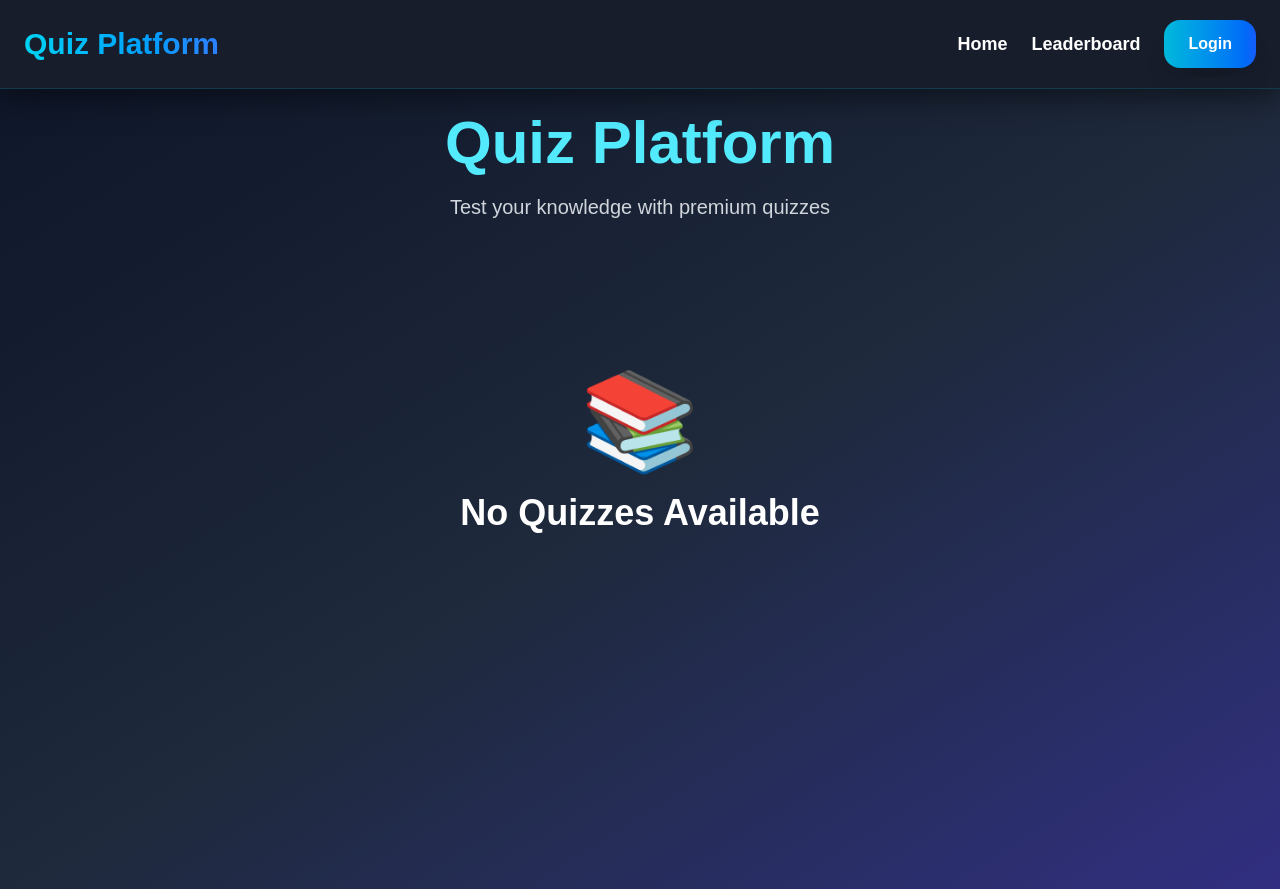
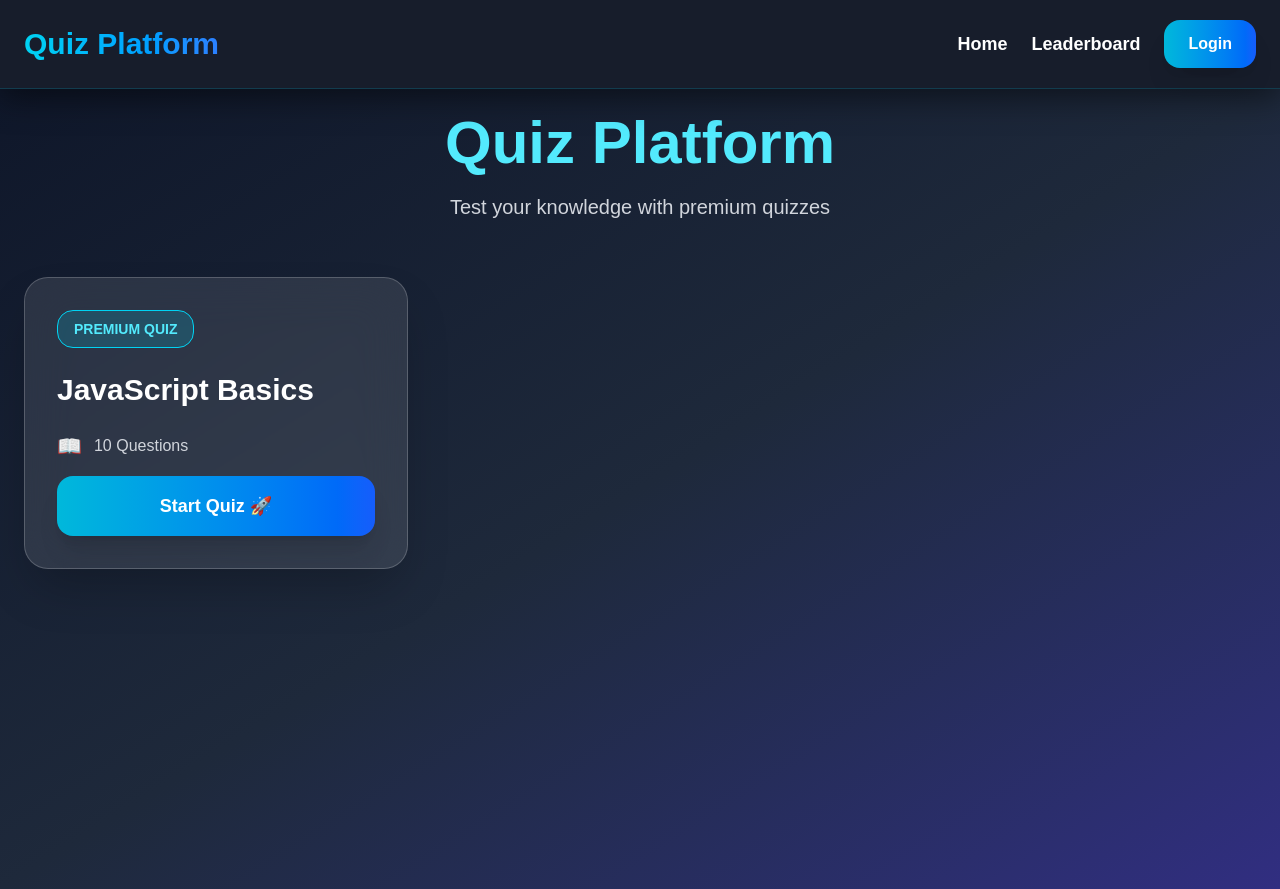
Before and after one commit to Naveeshkumar24/Quiz_platform_frontend, a React (Vite) app: page / in a window 1280 px wide. Built offline with nearby package versions, Linux system fonts and the light colour scheme.

Commit message:
first commit

```diff
--- a/src/main.jsx
+++ b/src/main.jsx
@@ -15,3 +15,146 @@ ReactDOM.createRoot(document.getElementById('root')).render(
     </Provider>
   </React.StrictMode>
 )
+const defaultQuiz = [
+  {
+    id: 1,
+    title: "JavaScript Basics",
+    createdAt:
+      new Date().toLocaleDateString(),
+
+    questions: [
+      {
+        question:
+          "Which keyword is used to declare a variable in JavaScript?",
+        options: [
+          "define",
+          "var",
+          "create",
+          "int",
+        ],
+        answer: "var",
+      },
+
+      {
+        question:
+          "Which company developed React?",
+        options: [
+          "Google",
+          "Facebook",
+          "Amazon",
+          "Microsoft",
+        ],
+        answer: "Facebook",
+      },
+
+      {
+        question:
+          "Which method prints output in console?",
+        options: [
+          "print()",
+          "echo()",
+          "console.log()",
+          "write()",
+        ],
+        answer:
+          "console.log()",
+      },
+
+      {
+        question:
+          "What does CSS stand for?",
+        options: [
+          "Creative Style Sheets",
+          "Computer Style Sheets",
+          "Cascading Style Sheets",
+          "Colorful Style Sheets",
+        ],
+        answer:
+          "Cascading Style Sheets",
+      },
+
+      {
+        question:
+          "Which hook is used for state in React?",
+        options: [
+          "useData",
+          "useState",
+          "useFetch",
+          "useRoute",
+        ],
+        answer: "useState",
+      },
+
+      {
+        question:
+          "Which symbol is used for comments in JavaScript?",
+        options: [
+          "//",
+          "##",
+          "**",
+          "<!-- -->",
+        ],
+        answer: "//",
+      },
+
+      {
+        question:
+          "Which HTML tag creates a hyperlink?",
+        options: [
+          "a",
+          "link",
+          "href",
+          "hyper",
+        ],
+        answer: "a",
+      },
+
+      {
+        question:
+          "Which array method adds element at end?",
+        options: [
+          "push()",
+          "pop()",
+          "shift()",
+          "slice()",
+        ],
+        answer: "push()",
+      },
+
+      {
+        question:
+          "Which hook handles side effects in React?",
+        options: [
+          "useEffect",
+          "useMemo",
+          "useData",
+          "useRef",
+        ],
+        answer:
+          "useEffect",
+      },
+
+      {
+        question:
+          "Which database is used in MERN stack?",
+        options: [
+          "Oracle",
+          "MongoDB",
+          "SQLite",
+          "MySQL",
+        ],
+        answer: "MongoDB",
+      },
+    ],
+  },
+];
+
+// Add only once
+if (
+  !localStorage.getItem("quizzes")
+) {
+  localStorage.setItem(
+    "quizzes",
+    JSON.stringify(defaultQuiz)
+  );
+}
```
